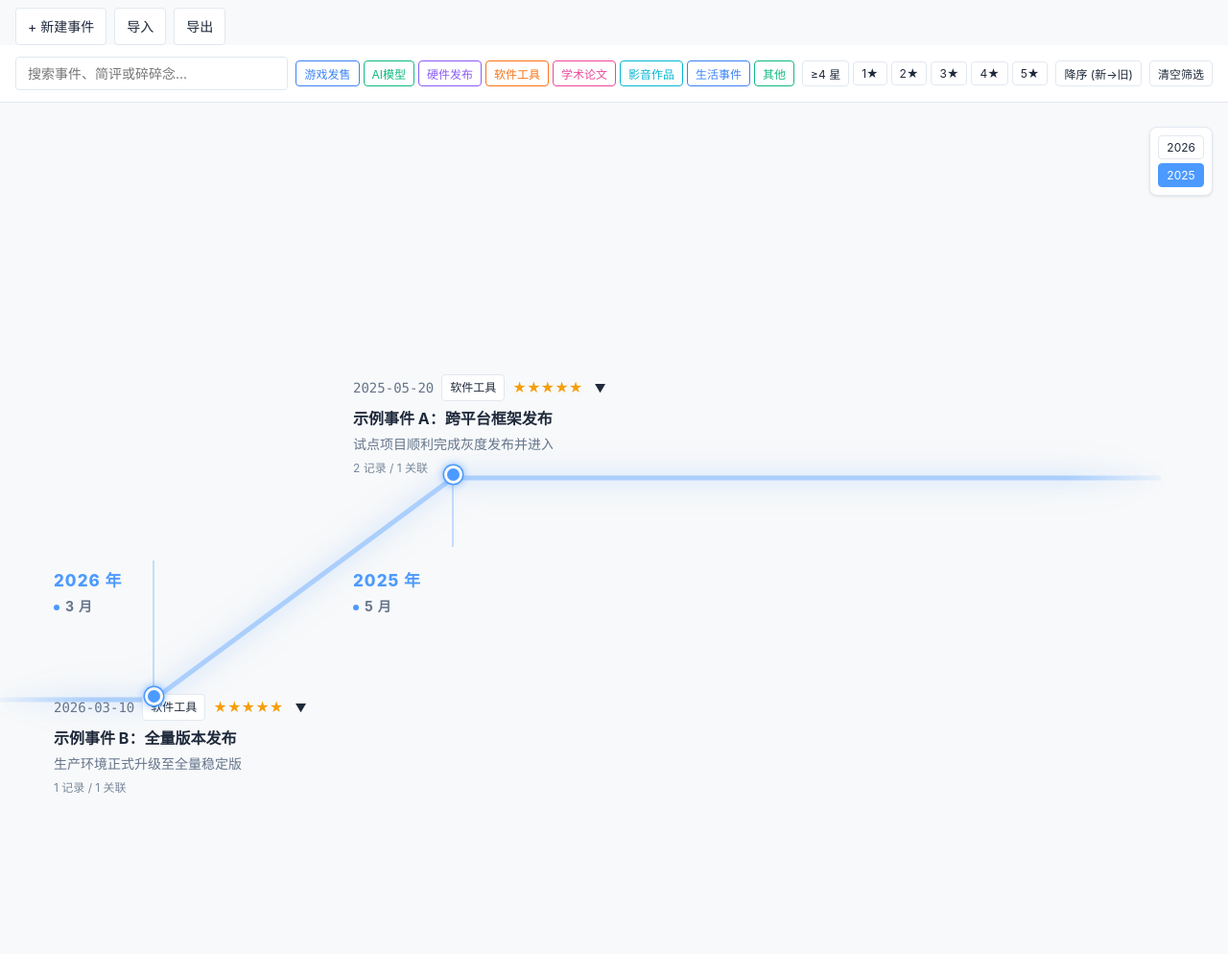
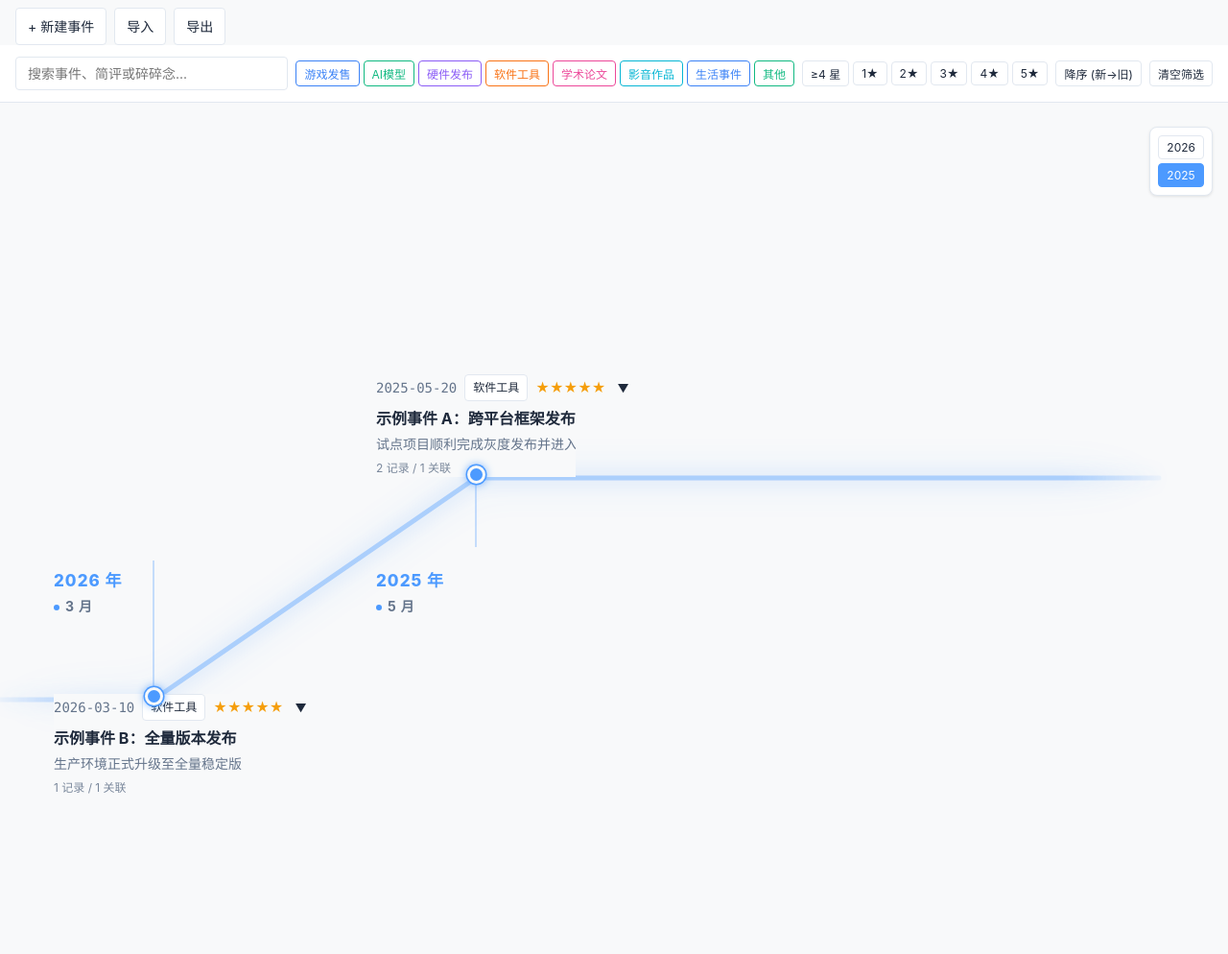
Before and after one commit to Elaina0510/personal-history-timeline, a website built with Vite: page index.html in a window 1280 px wide. Shown: the whole page at 96% size. Built offline with nearby package versions, Linux system fonts and the light colour scheme.

Commit message:
fix(v0.0.2-R10): 折线不再穿过卡片文字（同色底遮挡）+ 加大左右间距；实测连续新增 3 条折线正确重算

```diff
--- a/src/ui/parts/yearGroup.ts
+++ b/src/ui/parts/yearGroup.ts
@@ -57,7 +57,7 @@ export function renderYearGroup(
       const sig = hashString(`${cardView.event.id}|${cardView.event.date}|${cardView.event.title}`);
       const isUp = sig % 2 === 0;
       const lift = 70 + (sig % 6) * 22; // 70..180px 离轴距离（落差拉大）
-      const gap = 14 + ((sig >> 3) % 6) * 14; // 14..84px 左右间距
+      const gap = 44 + ((sig >> 3) % 6) * 12; // 44..104px 左右间距（给折线留穿行空间）
       const slot = el('div', {
         class: `htl-slot ${isUp ? 'is-up' : 'is-down'}`,
         style: `--lift: ${lift}px; --gap: ${gap}px;`,
--- a/src/ui/styles/components.css
+++ b/src/ui/styles/components.css
@@ -983,7 +983,8 @@ body.is-locked,
   overflow: visible; /* 节点与引线要露到卡片外面 */
   margin: 0;
   padding: 0;
-  background: none;
+  /* 与页面同色的实心背景：视觉上仍然“无框”，但折线不会从文字中间穿过 */
+  background: var(--htl-color-bg, #f8f9fa);
   border: none;
   border-radius: 0;
   box-shadow: none;
```
Also changed, not shown: detailed-design.md (+1 -0 lines), screenshots/时间轴-v0.0.1-单文件.html (+2 -2 lines), screenshots/27-新增事件后.png (added), screenshots/28-新增后遮线.png (added).
